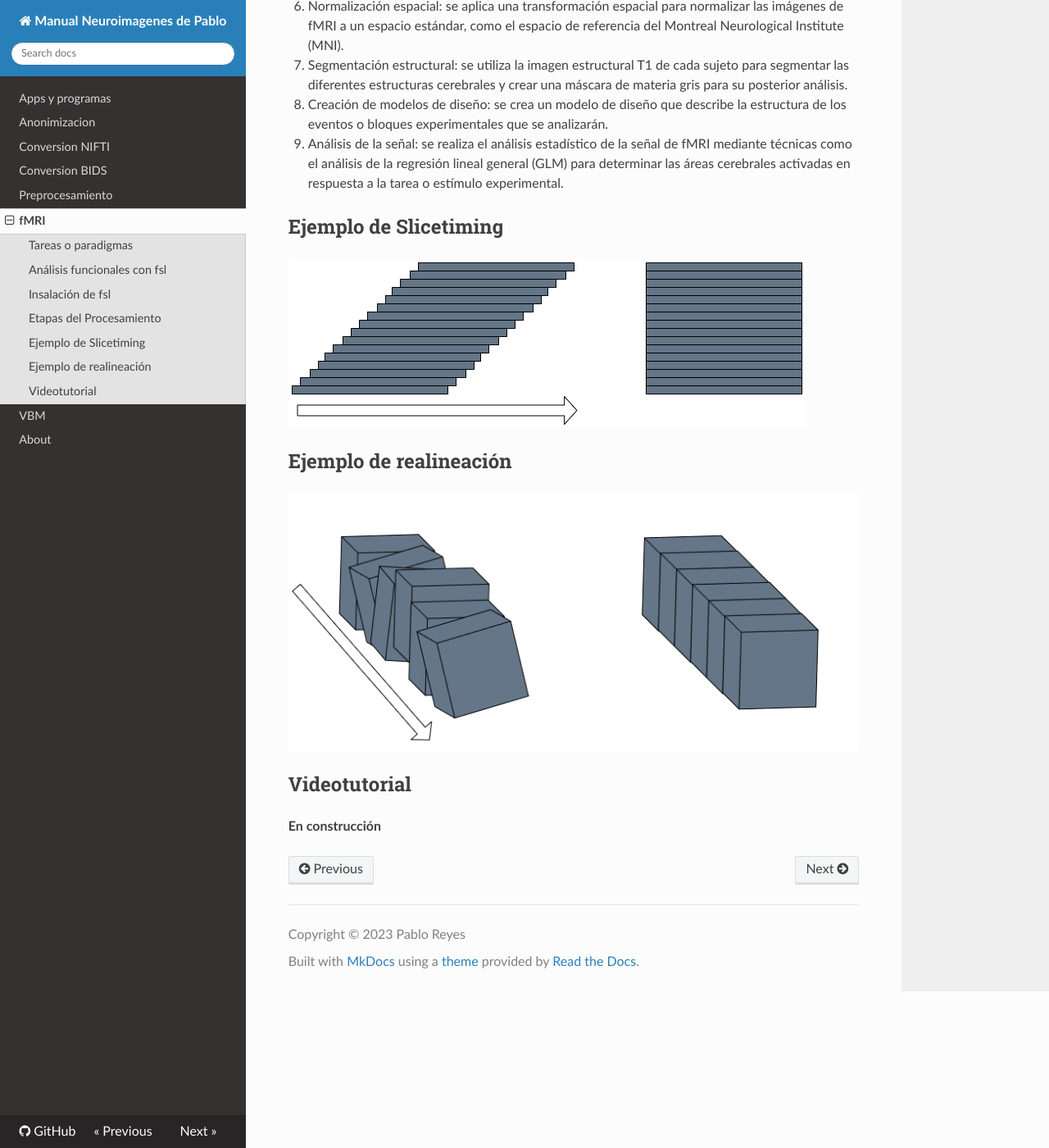
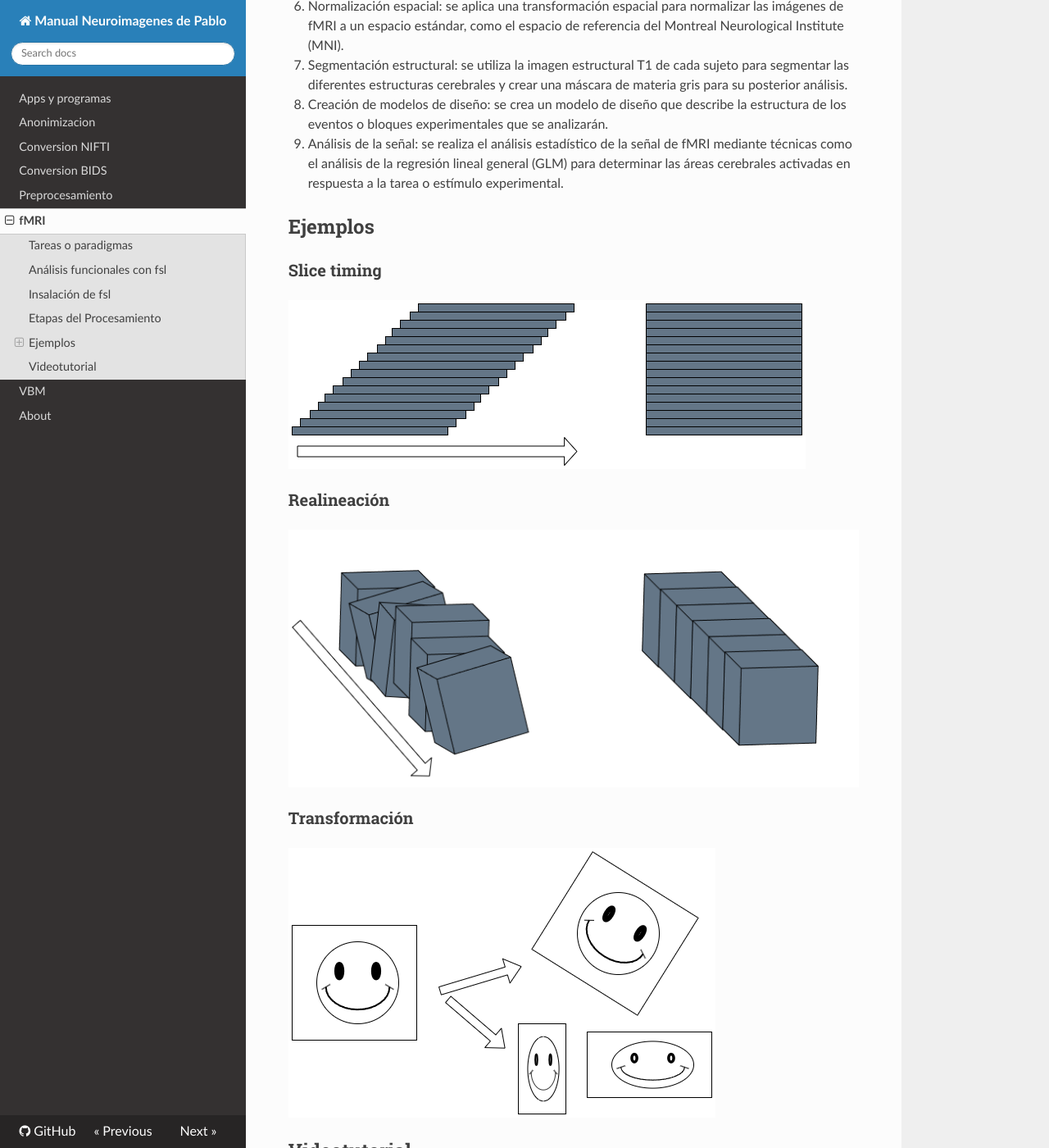
Before and after one commit to pabloreyesg/Scrips-to-MRI, an MkDocs documentation site: the page built from docs/Funcional_fsl.md, in a window 1280 px wide and 1400 px high, scrolled down 2336 px. Shown: the whole window at 82% size. Built offline with MkDocs 1.6.1, drawn with Linux system fonts in a browser that asks for light colours; nearby versions of some CDN libraries.

Commit message:
trnasformar

```diff
--- a/docs/Funcional_fsl.md
+++ b/docs/Funcional_fsl.md
@@ -46,15 +46,18 @@ FSL tiene una gran ventaja y es su documentación. Allí va a enocntrar todo lo
 
 9. Análisis de la señal: se realiza el análisis estadístico de la señal de fMRI mediante técnicas como el análisis de la regresión lineal general (GLM) para determinar las áreas cerebrales activadas en respuesta a la tarea o estímulo experimental.
 
+## Ejemplos
 
-## Ejemplo de Slicetiming
+### Slice timing
 
 ![Slice Timing](img/slicetiming.png)
 
-## Ejemplo de realineación
+### Realineación
 
 ![Realineación](img/realing.png)
 
+### Transformación
+![Transformación](img/transformar.png)
 
 
 ## Videotutorial
```
Also changed, not shown: docs/img/transformar.png (added).
